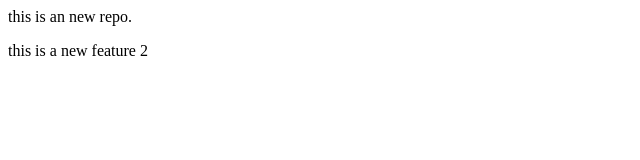
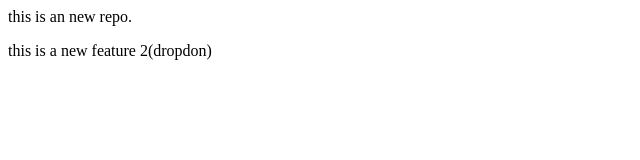
Before and after one commit to rtanpure/localrepo, a plain HTML site: page index.html in a window 1280 px wide. Shown: the full height of the page, 0-640 px from the left. Drawn offline with Linux system fonts and the light colour scheme.

```diff
--- a/index.html
+++ b/index.html
@@ -1,2 +1,2 @@
 <p>this is an new repo.</p>
-<p>this is a new feature 2</p>
+<p>this is a new feature 2(dropdon)</p>
```
